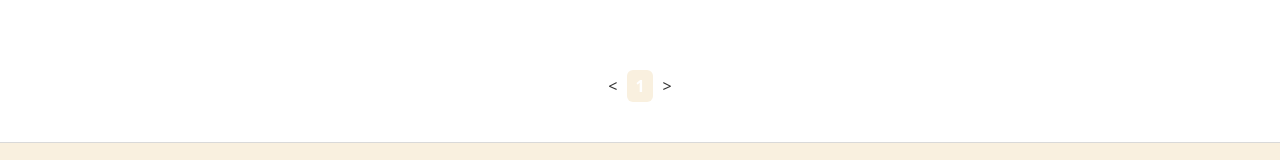
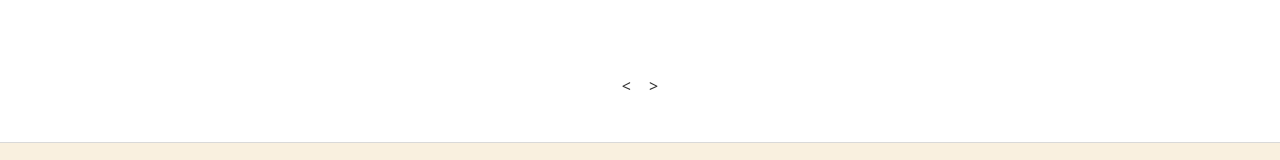
Before and after one commit to jamjam-book/jamjam-bookjeok-backend, a Vue app: page /1/posts in a window 1280 px wide. Shown: the part 1214-1374 px from the top of the page. Built offline with nearby package versions, Linux system fonts and the light colour scheme.

Commit message:
fix : totalPages를 백엔드에 있는 이름과 동일하게 수정

```diff
--- a/src/components/common/PagingBar.vue
+++ b/src/components/common/PagingBar.vue
@@ -20,7 +20,7 @@
 
         <button
                 class="pagination-arrow"
-                :disabled="currentPage === totalPages"
+                :disabled="currentPage === totalPage"
                 @click="changePage(currentPage + 1)"
         >
             &gt;
@@ -34,14 +34,14 @@ import { computed } from 'vue'
 
 const props = defineProps({
     currentPage: { type: Number, required: true },
-    totalPages: { type: Number, required: true },
+    totalPage: { type: Number, required: true },
     totalItems: { type: Number, required: true }
 })
 
 const emit = defineEmits(['page-changed'])
 
 const changePage = (page) => {
-    if (page >= 1 && page <= props.totalPages && page !== props.currentPage) {
+    if (page >= 1 && page <= props.totalPage && page !== props.currentPage) {
         emit('page-changed', page)
     }
 }
@@ -49,11 +49,11 @@ const changePage = (page) => {
 const visiblePages = computed(() => {
     const range = 2
     let start = Math.max(1, props.currentPage - range)
-    let end = Math.min(props.totalPages, props.currentPage + range)
+    let end = Math.min(props.totalPage, props.currentPage + range)
 
     if (end - start < range * 2) {
-        if (props.currentPage < props.totalPages / 2) {
-            end = Math.min(props.totalPages, end + (range * 2 - (end - start)))
+        if (props.currentPage < props.totalPage / 2) {
+            end = Math.min(props.totalPage, end + (range * 2 - (end - start)))
         } else {
             start = Math.max(1, start - (range * 2 - (end - start)))
         }
```
